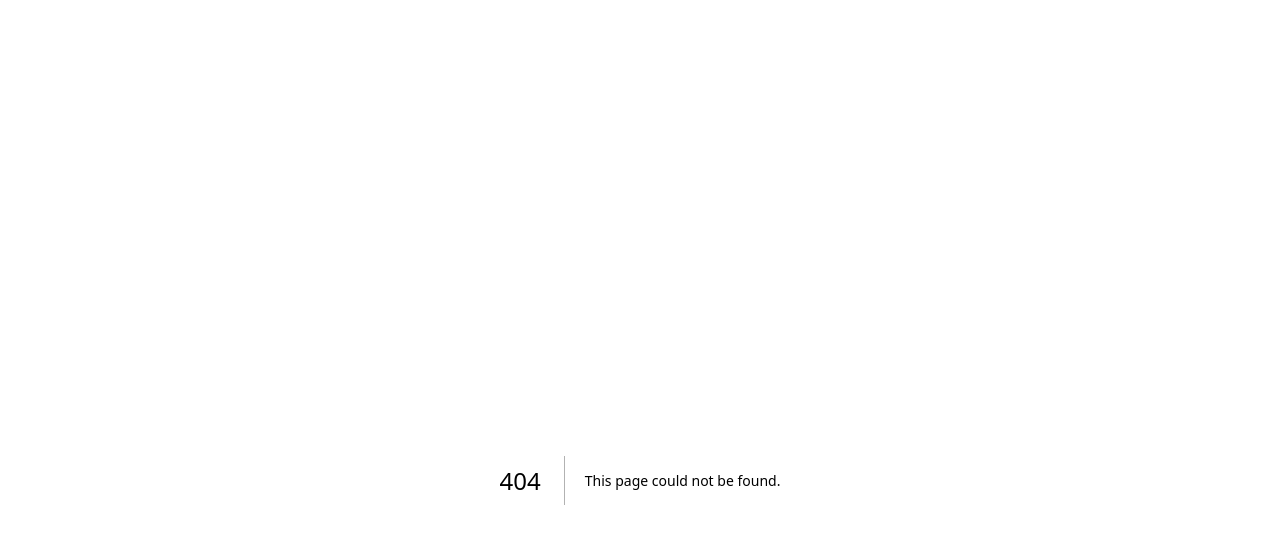
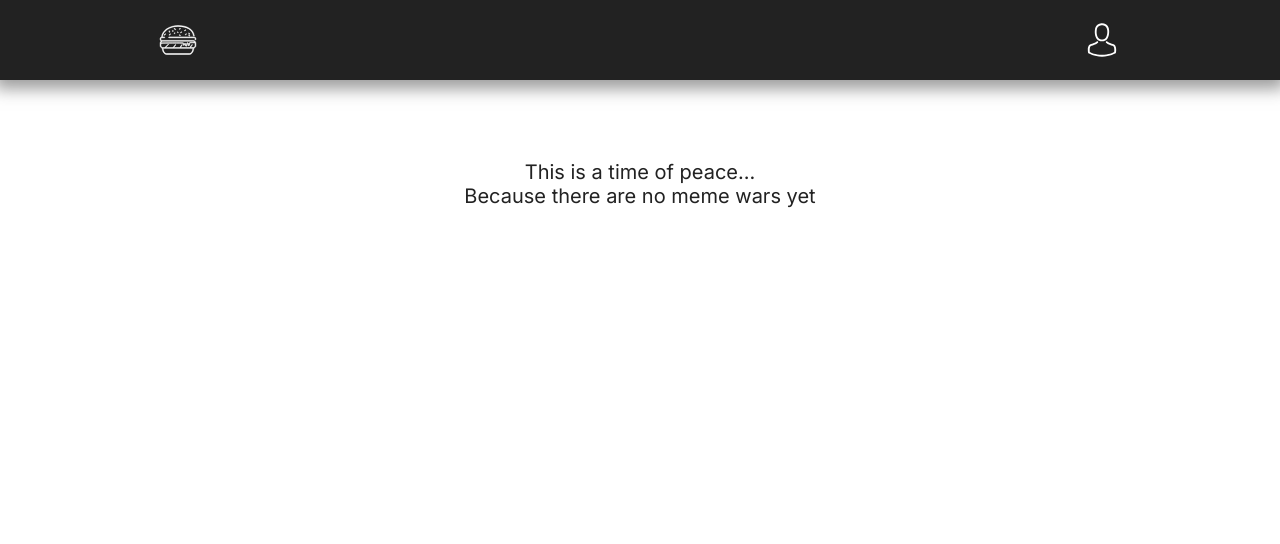
Before and after one commit to roknicmilos/memewars, a Next.js app in the folder app/: page /wars in a window 1280 px wide. Before the commit this address had no page. Shown: the top 544 px of the page. Built offline with nearby package versions, Linux system fonts and the light colour scheme.

Commit message:
APP | Implement Wars page and WarCard component

```diff
--- /dev/null
+++ b/app/src/api/models/War.ts
@@ -0,0 +1,17 @@
+export interface War {
+  id: number;
+  name: string;
+  phase: WarPhases;
+  requires_meme_approval: boolean;
+  voter_count: number;
+  meme_count: number;
+  created: string;
+  modified: string;
+}
+
+export enum WarPhases {
+  preparation = "preparation",
+  submission = "submission",
+  voting = "voting",
+  finished = "finished",
+}
--- a/app/src/app/page.tsx
+++ b/app/src/app/page.tsx
@@ -11,7 +11,11 @@ export default function Home() {
       <p>
         TODO: WILL TAKE YOU TO THE WAR PAGE FOR AUTHENTICATED USERS ONLY OR LOGIN PAGE FOR ANONYMOUS USERS ONLY
       </p>
+      <Link href="">Home</Link>
+      <br/>
       <Link href="login">Login</Link>
+      <br/>
+      <Link href="wars">Wars</Link>
     </>
   );
 }
--- /dev/null
+++ b/app/src/app/wars/page.tsx
@@ -0,0 +1,38 @@
+"use client";
+
+import React, { useEffect, useState } from "react";
+import styles from "./wars.module.scss";
+import { War } from "@/api/models/War";
+import { WarCard } from "@/app/wars/war-card/WarCard";
+import { Navigation } from "@/components/navigation/Navigation";
+
+
+export default function Wars() {
+  const [ isLoading, setIsLoading ] = useState<boolean>(true);
+  const [ containerStyle, setContainerStyle ] = useState<object>({});
+  const [ wars, setWars ] = useState<War[]>([]);
+
+  useEffect(() => {
+    if (isLoading) {
+      // TODO: fetch and set wars
+    } else if (wars.length < 3) {
+      setContainerStyle({ justifyContent: "center" });
+    }
+  }, [ isLoading, wars ]);
+
+  return (
+    <>
+      <Navigation/>
+      <div className={ styles.container } style={ containerStyle }>
+        { wars && wars.length ? (
+          wars.map(war => (<WarCard key={ war.id } war={ war }/>))
+        ) : (
+          <div className={ styles.peaceTime }>
+            <p>This is a time of peace...</p>
+            <p>Because there are no meme wars yet</p>
+          </div>
+        ) }
+      </div>
+    </>
+  );
+}
--- /dev/null
+++ b/app/src/app/wars/war-card/WarCard.tsx
@@ -0,0 +1,19 @@
+import styles from "./war-card.module.scss";
+import React from "react";
+import Link from "next/link";
+import { War } from "@/api/models/War";
+
+interface WarCardProps {
+  war: War;
+}
+
+export function WarCard({ war }: WarCardProps) {
+  const phaseClasses = [ styles.warPhase, styles[`${ war.phase }Phase`] ].join(" ");
+
+  return (
+    <Link key={ war.id } className={ styles.warCard } href={ `/wars/${ war.id }` }>
+      <span className={ styles.warName }>{ war.name }</span>
+      <span className={ phaseClasses }>{ war.phase }</span>
+    </Link>
+  );
+}
--- /dev/null
+++ b/app/src/app/wars/war-card/war-card.module.scss
@@ -0,0 +1,62 @@
+@import "@/style/base.module";
+
+.warCard {
+  border: 1px solid $primary-color;
+  background-color: $primary-color;
+  color: white;
+  text-decoration: none;
+  border-radius: 5px;
+  min-width: 300px;
+  width: 22%;
+  height: 200px;
+  margin: 30px;
+  display: flex;
+  flex-direction: column;
+  justify-content: center;
+  align-items: center;
+  cursor: pointer;
+  position: relative;
+  box-shadow: rgb(38 57 77) 0 20px 30px -10px;
+
+  @include respond-to(mobile) {
+    margin: 20px;
+    width: 100%;
+  }
+}
+
+.warName {
+  font-size: 20px;
+  text-align: center;
+  padding: 20px 30px;
+}
+
+.warPhase {
+  background-color: white;
+  border: 1px solid;
+  border-radius: 5px;
+  padding: 10px 20px;
+  margin: 5px;
+  position: absolute;
+  top: -20px;
+  right: 6px;
+}
+
+.preparationPhase {
+  color: grey;
+  border-color: grey;
+}
+
+.submissionPhase {
+  color: royalblue;
+  border-color: royalblue;
+}
+
+.votingPhase {
+  color: red;
+  border-color: red;
+}
+
+.finishedPhase {
+  color: green;
+  border-color: green;
+}
--- /dev/null
+++ b/app/src/app/wars/wars.module.scss
@@ -0,0 +1,18 @@
+@import "@/style/base.module";
+
+.container {
+  display: flex;
+  justify-content: space-between;
+  align-content: center;
+  flex-wrap: wrap;
+
+  @include respond-to(1357px) {
+    justify-content: center;
+  }
+}
+
+.peaceTime {
+  width: 100%;
+  text-align: center;
+  font-size: 20px;
+}
--- a/app/src/style/global.scss
+++ b/app/src/style/global.scss
@@ -6,7 +6,7 @@ body {
   "Ubuntu", "Cantarell", "Fira Sans", "Droid Sans", "Helvetica Neue",
   sans-serif;
   color: $primary-color;
-  height: 100vh;
+  height: calc(100vh - $nav-height);
   padding-top: $nav-height;
 }
 
```
